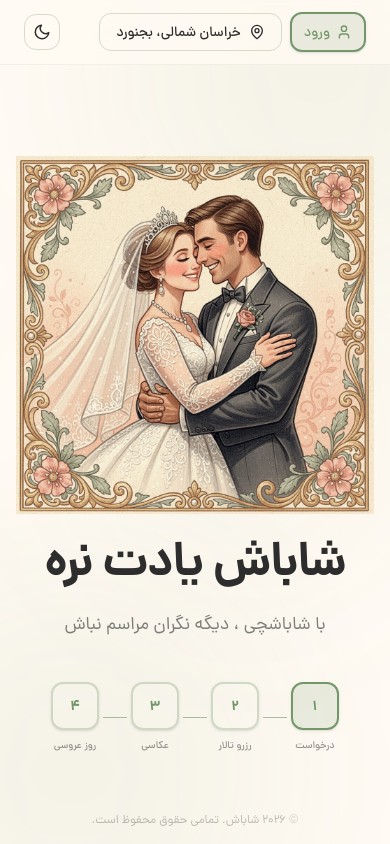
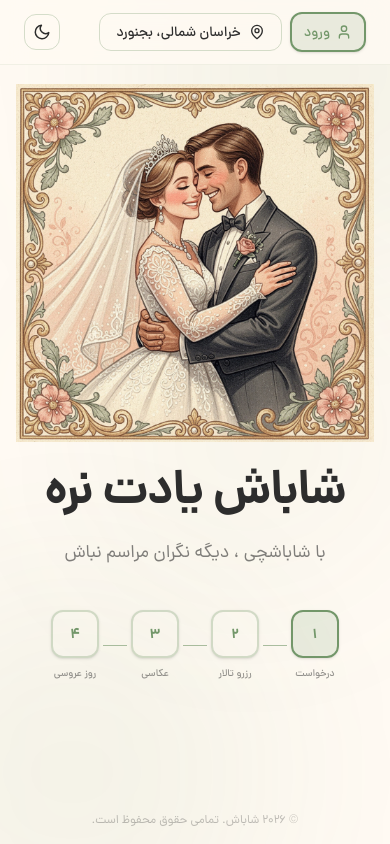
Before and after one commit to uixreza/Shabash, a Next.js app: page / in a window 390 px wide. Built offline with nearby package versions, Linux system fonts and the light colour scheme.

Commit message:
landing got redesigned

```diff
--- a/app/(landing)/page.tsx
+++ b/app/(landing)/page.tsx
@@ -7,7 +7,7 @@ export default function Home() {
   const { theme } = useTheme();
   const [selectedStep, setSelectedStep] = useState(0);
   return (
-    <div className="relative flex min-h-[calc(100vh-4rem)] flex-col items-center justify-center overflow-hidden ">
+    <div className="relative flex min-h-[calc(100vh-13rem)] sm:min-h-[calc(100vh-4rem)] flex-col items-center justify-center overflow-hidden ">
       {/* Main content */}
       <main className="relative z-10 flex flex-col items-center gap-6 px-4 text-center">
         <Image
--- a/components/Header.tsx
+++ b/components/Header.tsx
@@ -36,8 +36,8 @@ export default function Header() {
 
   return (
     <header className="fixed top-0 left-0 right-0 z-50 flex items-center justify-between border-b border-primary/10 bg-background/80 px-6 py-3 backdrop-blur-md">
+      <AuthModal open={authOpen} onClose={() => setAuthOpen(false)} />
       <div className="flex items-center gap-2">
-        <AuthModal open={authOpen} onClose={() => setAuthOpen(false)} />
         <button
           onClick={() => setAuthOpen(true)}
           className="flex items-center gap-1.5 rounded-xl border-2 border-primary bg-primary/15 px-3 py-2 text-sm font-medium text-primary shadow-sm transition-all hover:bg-primary/25 active:scale-95"
```
